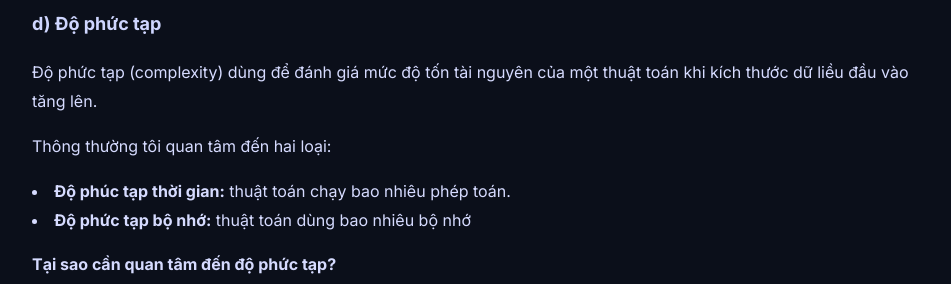
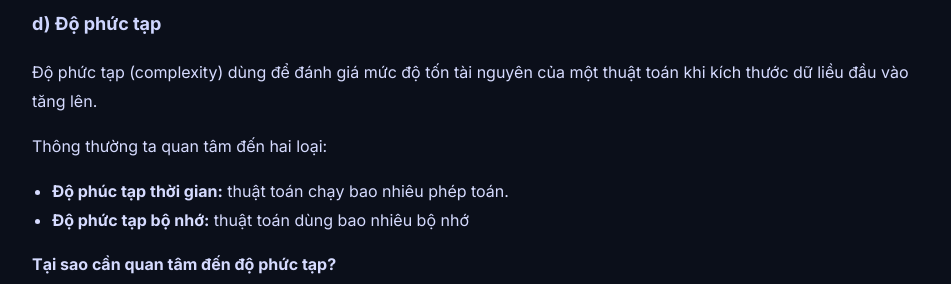
Before and after one commit to CuRuBuuu/bu-algorithm-website, a plain HTML site: page index.html in a window 1280 px wide. Shown: the part 1980-2264 px from the top of the page, without its empty margins (304-1255 px from the left). Drawn offline with nearby package versions, Linux system fonts and the light colour scheme.

Commit message:
index.html

```diff
--- a/index.html
+++ b/index.html
@@ -259,11 +259,11 @@
 
       <h4>d) Độ phức tạp</h4>
       <p>Độ phức tạp (complexity) dùng để đánh giá mức độ tốn tài nguyên của một thuật toán khi kích thước dữ liều đầu vào tăng lên.</p>
-      <p>Thông thường tôi quan tâm đến hai loại:</p>
-      <ui>
+      <p>Thông thường ta quan tâm đến hai loại:</p>
+      <ul>
         <li><b>Độ phúc tạp thời gian:</b> thuật toán chạy bao nhiêu phép toán.</li>
         <li><b>Độ phức tạp bộ nhớ:</b> thuật toán dùng bao nhiêu bộ nhớ</li>
-      </ui>
+      </ul>
       <p><b>Tại sao cần quan tâm đến độ phức tạp?</b></p>
       <p>Máy tính hay bài toán có giới hạn về thời gian chạy (thời ở khoảng 1-2 giây)</p>
       <p>Nếu thuật toán quá chậm, dù code đúng nhưng vẫn bị <b>TLE (Time Limit Exceeded)</b> và máy chấm sẽ không tính điểm của task đó.</p>
```
